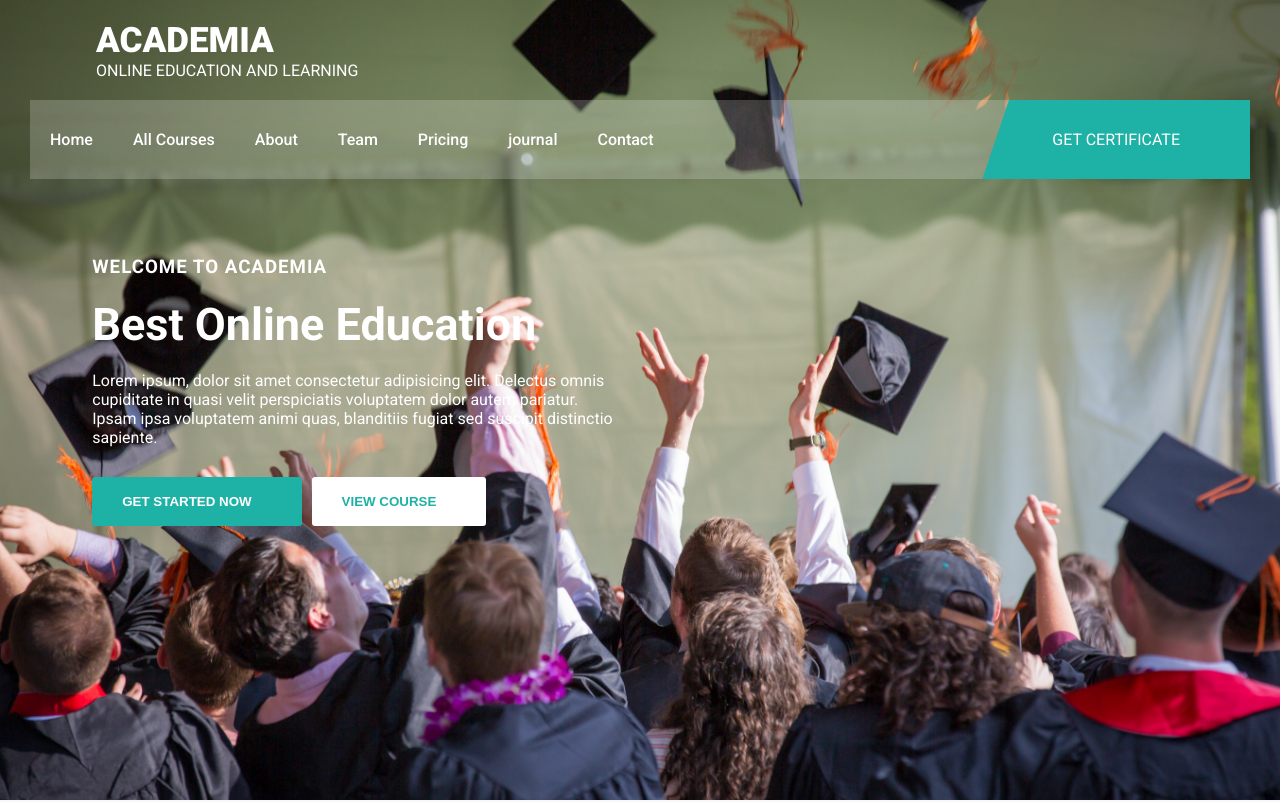
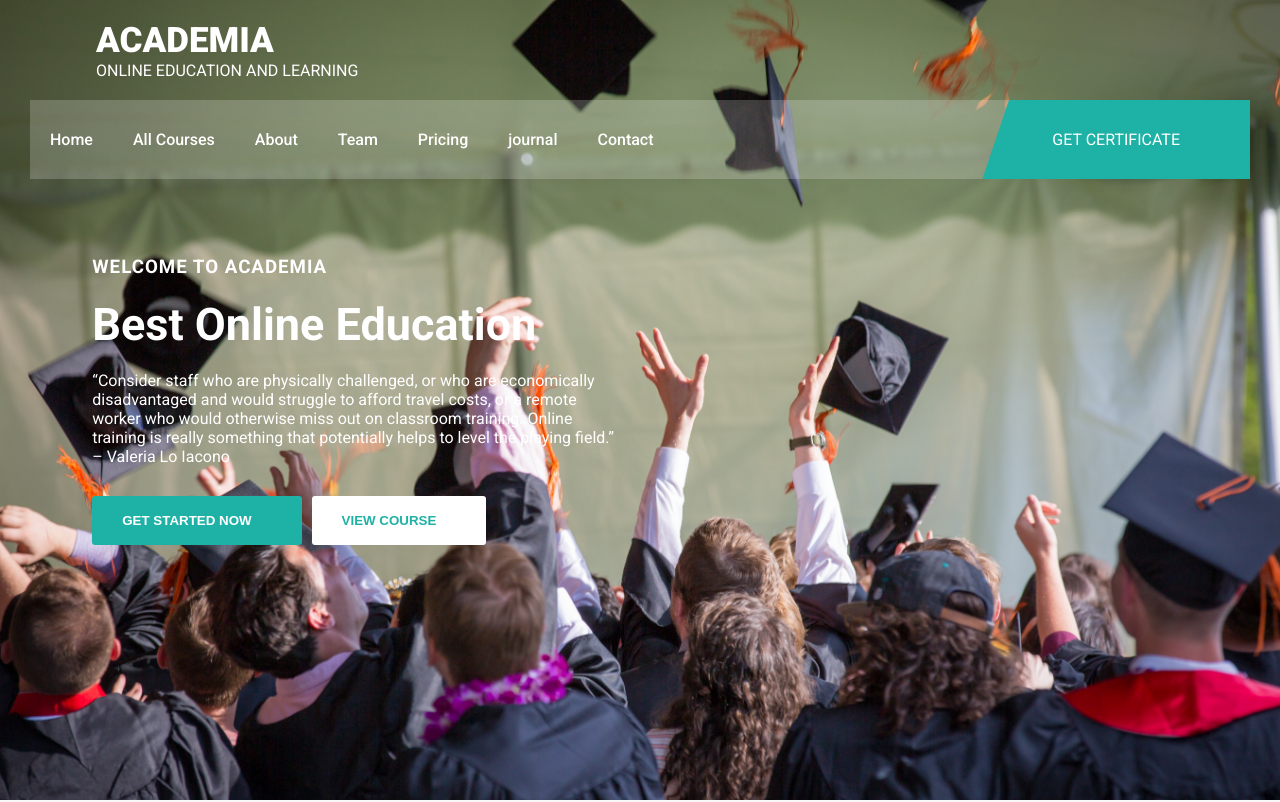
Before and after one commit to chaitanya091/Academia-react, a React (Create React App) app: page / in a window 1280 px wide. Shown: the top 802 px of the page. Built offline with nearby package versions, Linux system fonts and the light colour scheme; the HTML template or start-up script is replaced by a standard one.

Commit message:
some changes

```diff
--- a/src/components/home/hero/Hero.jsx
+++ b/src/components/home/hero/Hero.jsx
@@ -8,7 +8,7 @@ const Hero = () => {
             <div className='container'>
                <div className="row">
                   <Title subtitle='WELCOME TO ACADEMIA' title='Best Online Education'/>
-                  <p> Lorem ipsum, dolor sit amet consectetur adipisicing elit. Delectus omnis cupiditate in quasi velit perspiciatis voluptatem dolor autem pariatur. Ipsam ipsa voluptatem animi quas, blanditiis fugiat sed suscipit distinctio sapiente.</p>
+                  <p>  “Consider staff who are physically challenged, or who are economically disadvantaged and would struggle to afford travel costs, or a remote worker who would otherwise miss out on classroom training. Online training is really something that potentially helps to level the playing field.” – Valeria Lo Iacono</p>
                <div className="button">
                   <button className='primart-btn'>
                      GET STARTED NOW <i className='fa fa-long-arrow-alt-right'></i>
```
